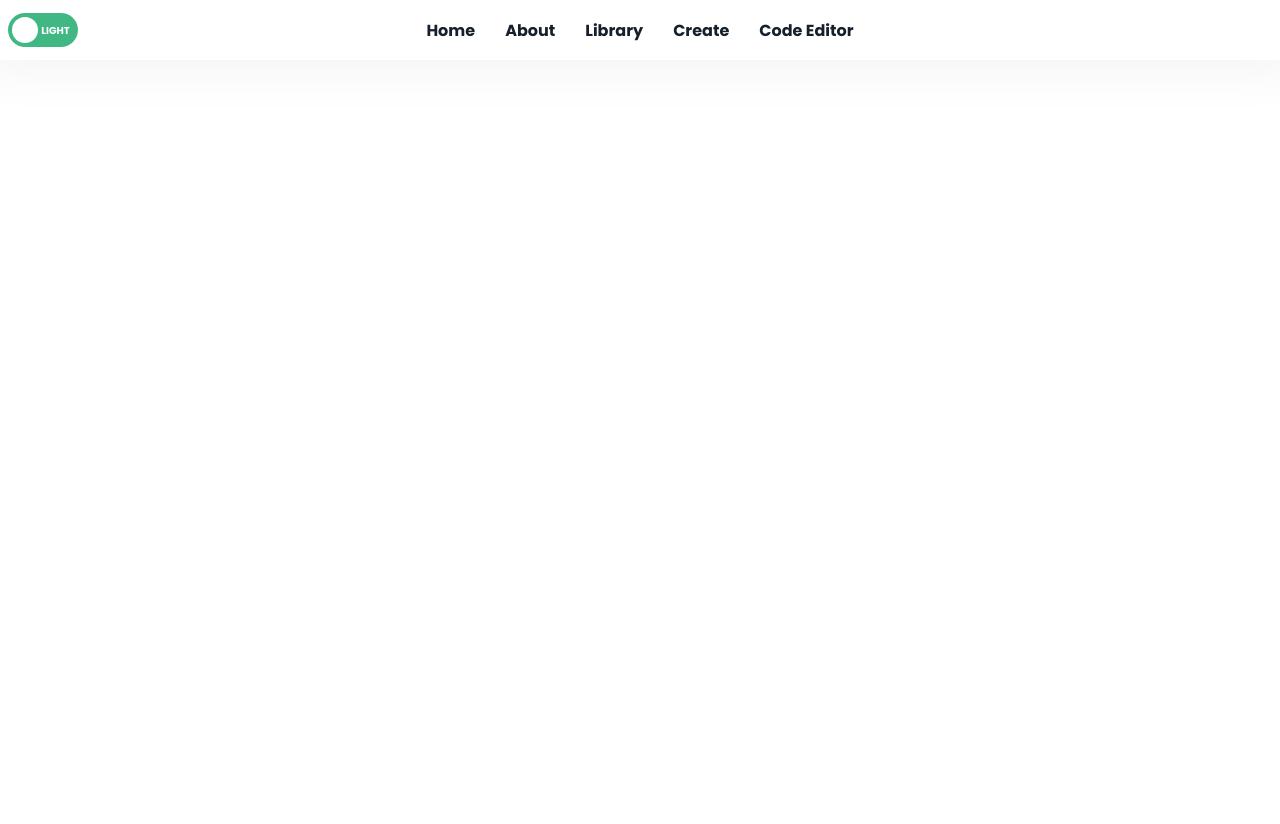
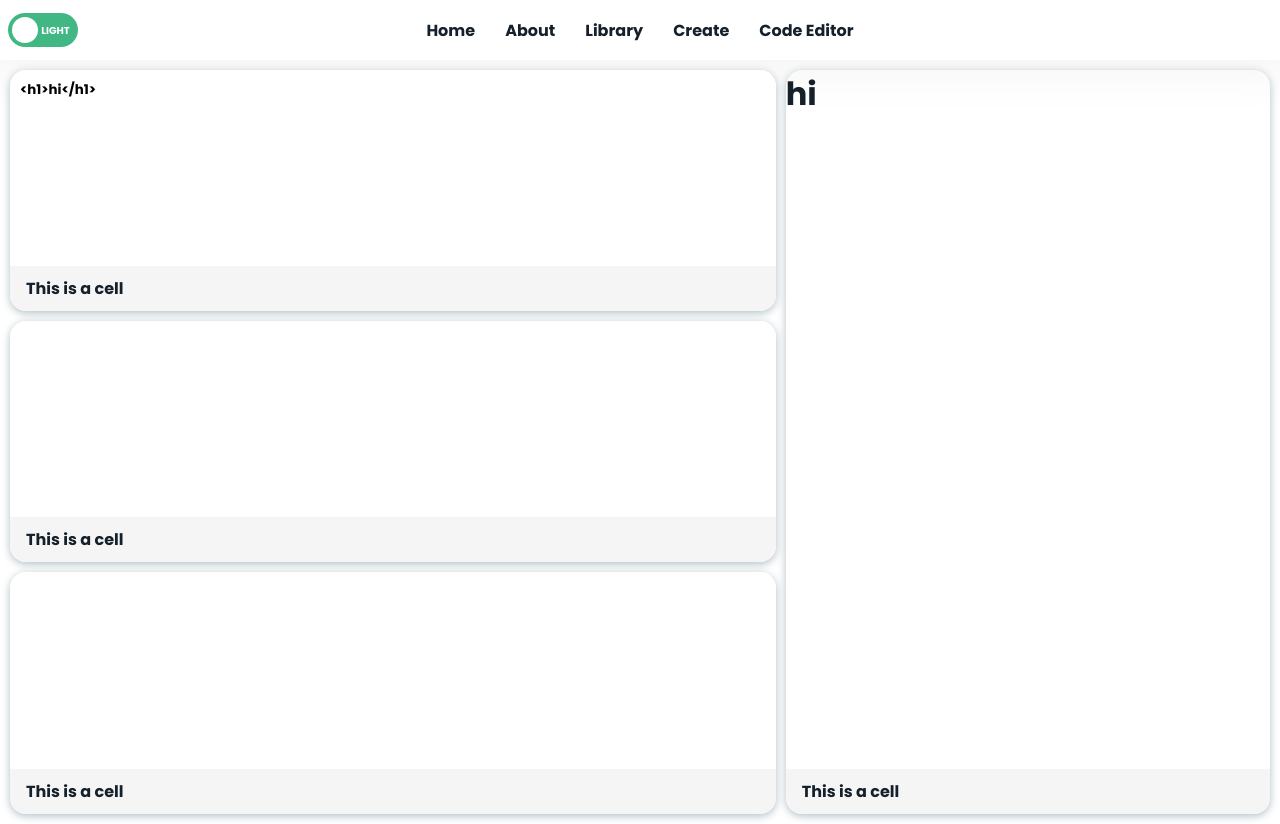
Before and after one commit to emielvandeveire/Vuecodingbase, a Vue app: page /codeeditor in a window 1280 px wide. Before the commit the page ends 800 px from the top, so only its background shows below. Built offline with nearby package versions, Linux system fonts and the light colour scheme.

Commit message:
added code editor

```diff
--- a/src/App.vue
+++ b/src/App.vue
@@ -17,15 +17,7 @@ export default {
   components: {
     Header,
   },
-  created() {
-    window.addEventListener("keyup", this.keyPress);
-  },
   methods: {
-    keyPress(e) {
-      if (e.key === "t") {
-        this.toggle();
-      }
-    },
     toggle() {
       if (this.mode === "dark") {
         this.mode = "light";
--- a/src/components/PlanCards.vue
+++ b/src/components/PlanCards.vue
@@ -148,7 +148,7 @@ export default {};
 }
 
 .cards-container .card:nth-child(1) .cards-content h3 {
-  color: #ff0);
+  color: #ff0;
 }
 
 .cards-container .card:nth-child(2) .cards-content h3 {
--- a/src/views/CodeEditor.vue
+++ b/src/views/CodeEditor.vue
@@ -1,24 +1,116 @@
 <template>
   <div class="grid">
-      <div id="html"></div>
-      <div id="css"></div>
-      <div id="js"></div>
-      <div id="preview"></div>
+    <div id="html" class="grid-cell">
+      <textarea v-model="htmlCode" name="" id="" cols="30" rows="10"></textarea>
+      <div class="title">This is a cell</div>
+    </div>
+    <div id="css" class="grid-cell">
+      <textarea v-model="cssCode" name="" id="" cols="30" rows="10"></textarea>
+      <div class="title">This is a cell</div>
+    </div>
+    <div id="js" class="grid-cell">
+      <textarea v-model="jsCode" name="" id="" cols="30" rows="10"></textarea>
+      <div class="title">This is a cell</div>
+    </div>
+    <div id="preview" class="grid-cell">
+      <div
+        v-html="
+          htmlCode +
+          styleBegin +
+          cssCode +
+          stylEend +
+          scriptBegin +
+          jsCode +
+          scriptEnd
+        "
+      ></div>
+      <div class="title">This is a cell</div>
+    </div>
   </div>
 </template>
 
 <script>
 export default {
   name: "CodeEditor",
-  methods: {
+  methods: {},
+  data() {
+    return {
+      htmlCode: "<h1>hi</h1>",
+      cssCode: "",
+      jsCode: "",
+      styleBegin: "<style>",
+      styleEnd: "</style>",
+      scriptBegin: "<script>",
+      scriptEnd: "</"+"script>"
+    };
+  },
+  computed: {},
+};
+</script>
 
+<style lang="scss" scoped>
+.grid {
+  padding: 10px;
+  height: 95.45vh;
+  width: 100vw;
+  display: grid;
+  gap: 10px;
+  grid-template-areas:
+    "html preview"
+    "css preview"
+    "js preview";
+  #html {
+    grid-area: html;
+  }
+  #css {
+    grid-area: css;
+  }
+  #js {
+    grid-area: js;
+  }
+  #preview {
+    grid-area: preview;
+    grid-template-rows: 50fr 1fr;
+  }
+  .grid-cell {
+    border-radius: 1rem;
+    display: grid;
+    grid-template-rows: 10fr 1fr;
+    overflow: hidden;
+
+    textarea {
+      padding: 10px;
+      border: none;
+      outline: none;
+      resize: none;
+    }
+    .title {
+      height: 45px;
+      padding-left: 1rem;
+      background: pink;
+      display: flex;
+      align-items: center;
+    }
   }
 }
-</script>
-
-<style>
-.grid {
-  display: grid;
-  grid-template-columns: repeat(2, 1fr);
+.light {
+  .grid {
+    .grid-cell {
+      box-shadow: 0px 2px 8px 0px #b0bec5;
+      .title {
+        background: rgb(245, 245, 245);
+      }
+    }
+  }
+}
+.dark {
+  .grid {
+    .grid-cell {
+      box-shadow: 0px 2px 8px 0px rgb(11, 18, 24);
+      .title {
+        background: #111a24;
+      }
+    }
+  }
 }
 </style>
--- a/src/views/Home.vue
+++ b/src/views/Home.vue
@@ -36,12 +36,15 @@
       </div>
       <div class="image"></div>
     </div>
+  </div>
+  <div class="plancards">
+    <h1>Plans</h1>
     <PlanCards />
   </div>
 </template>
 
 <script>
-import PlanCards from "../components/PlanCards"
+import PlanCards from "../components/PlanCards";
 
 export default {
   name: "Home",
@@ -88,6 +91,7 @@ export default {
         background: red;
         p {
           font-weight: 400;
+          margin: 2rem 0 5rem 0;
         }
       }
     }
@@ -106,4 +110,10 @@ export default {
 .light .home .container {
   box-shadow: 0px 2px 8px 0px #b0bec5;
 }
+.plancards {
+  display: flex;
+  align-items: center;
+  justify-content: center;
+  flex-direction: column;
+}
 </style>
```
